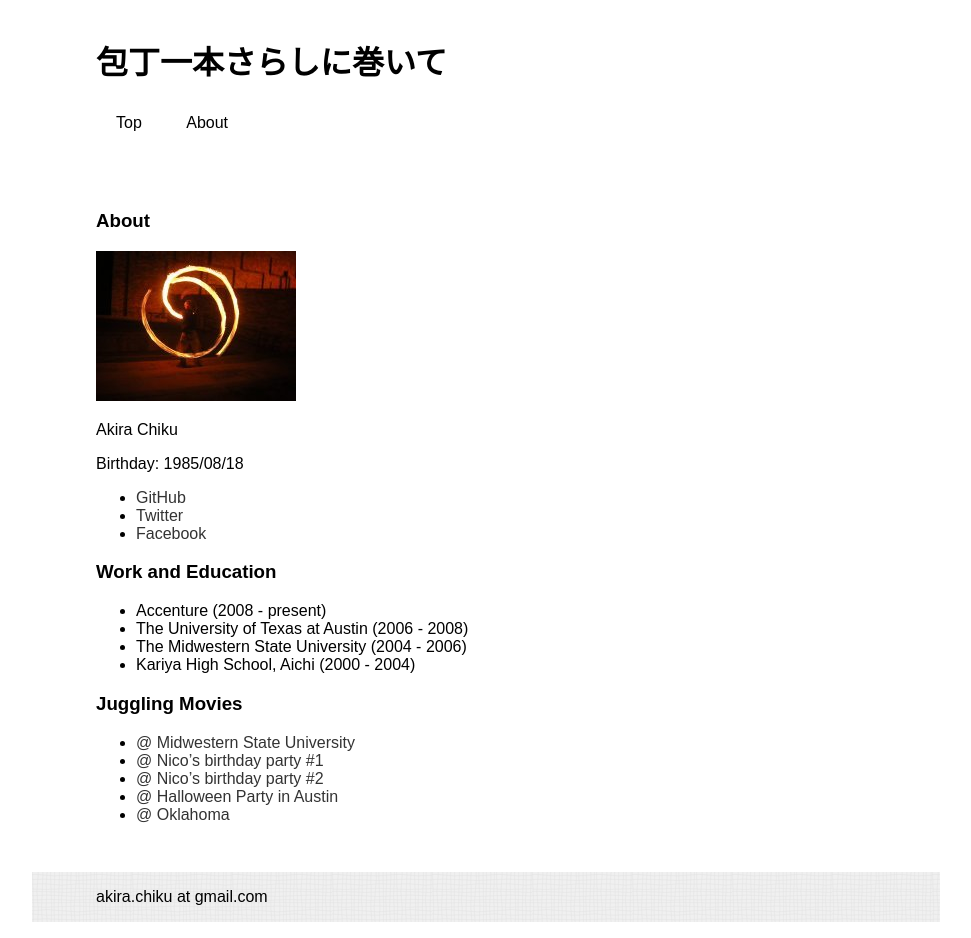
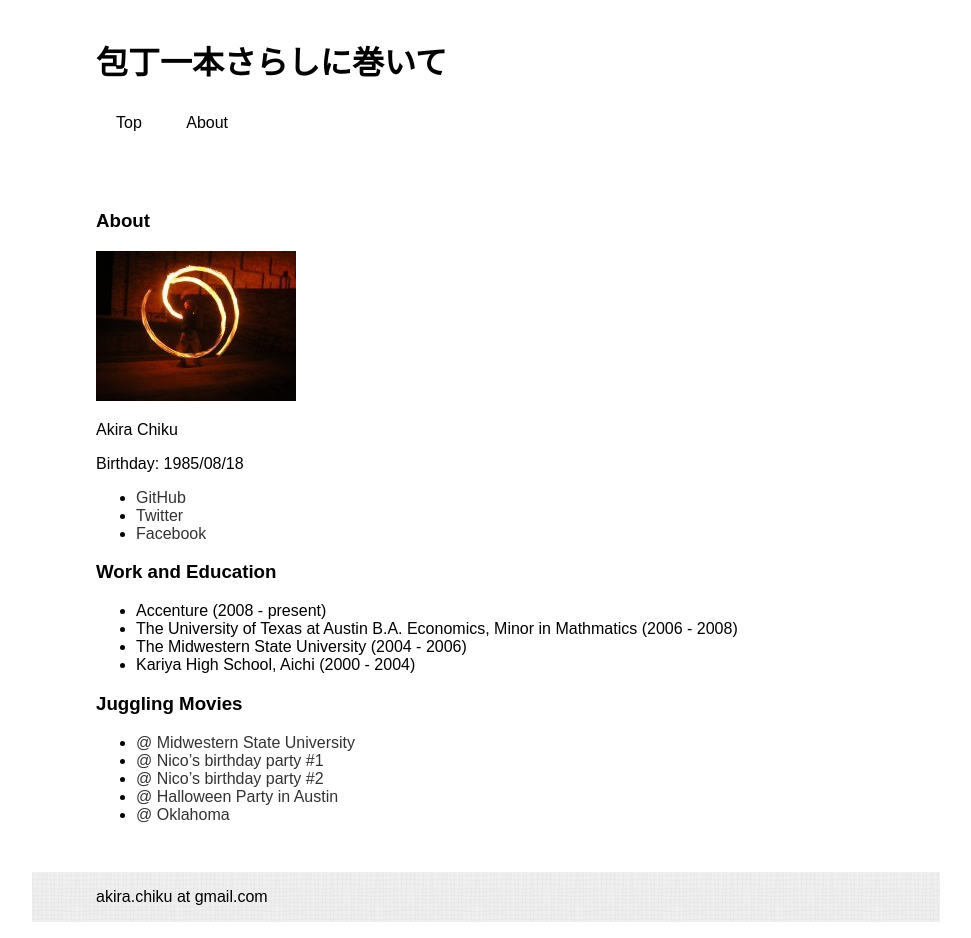
Before and after one commit to achiku/achiku.github.io, a Jekyll site: the page built from about.md, in a window 1280 px wide. Shown: the whole page, without its empty margins (154-1125 px from the left). Built offline with Jekyll 4.4.1, drawn with Linux system fonts in a browser that asks for light colours.

Commit message:
index/about文言修正

```diff
--- a/about.md
+++ b/about.md
@@ -17,7 +17,7 @@ Birthday: 1985/08/18
 ### Work and Education
 
 - Accenture (2008 - present)
-- The University of Texas at Austin (2006 - 2008)
+- The University of Texas at Austin B.A. Economics, Minor in Mathmatics (2006 - 2008)
 - The Midwestern State University (2004 - 2006)
 - Kariya High School, Aichi (2000 - 2004)
 
```
Also changed, not shown: 2 other files.
